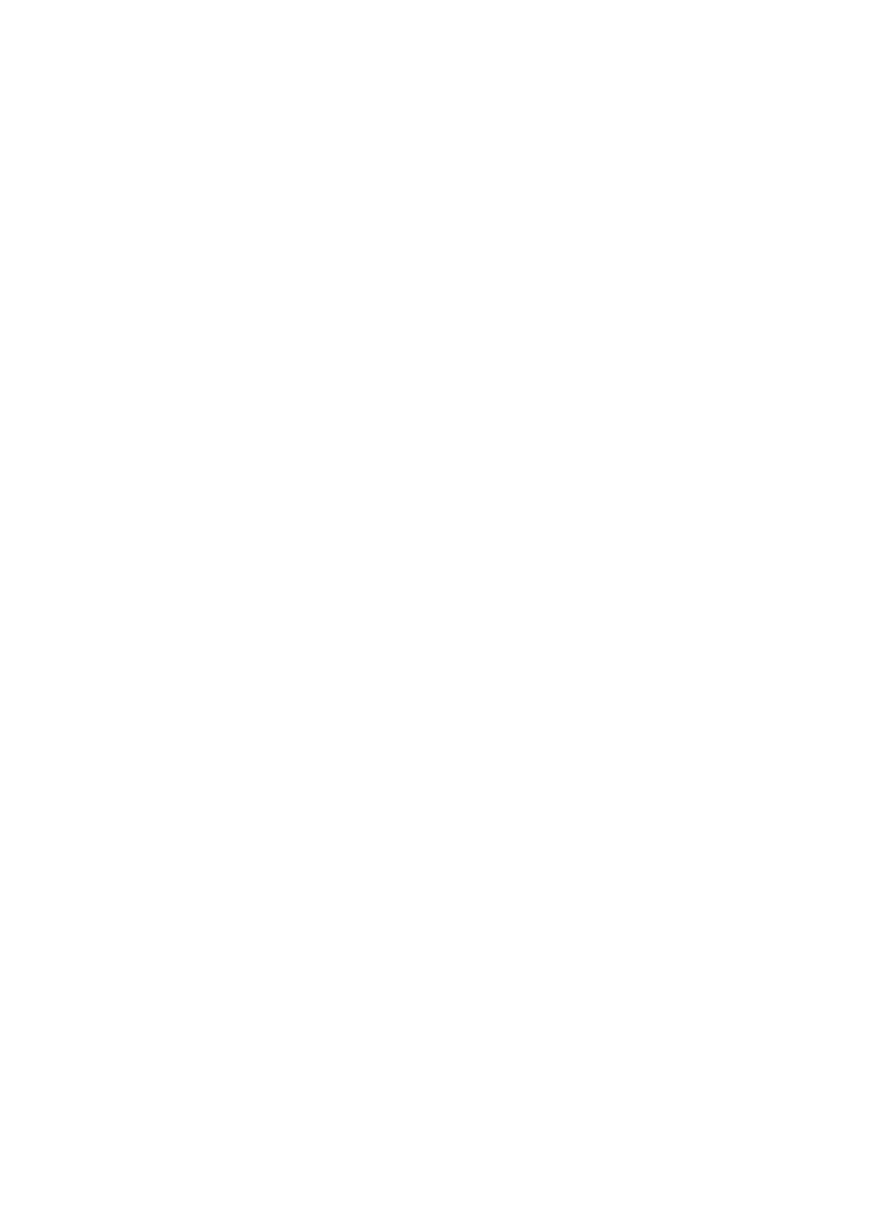
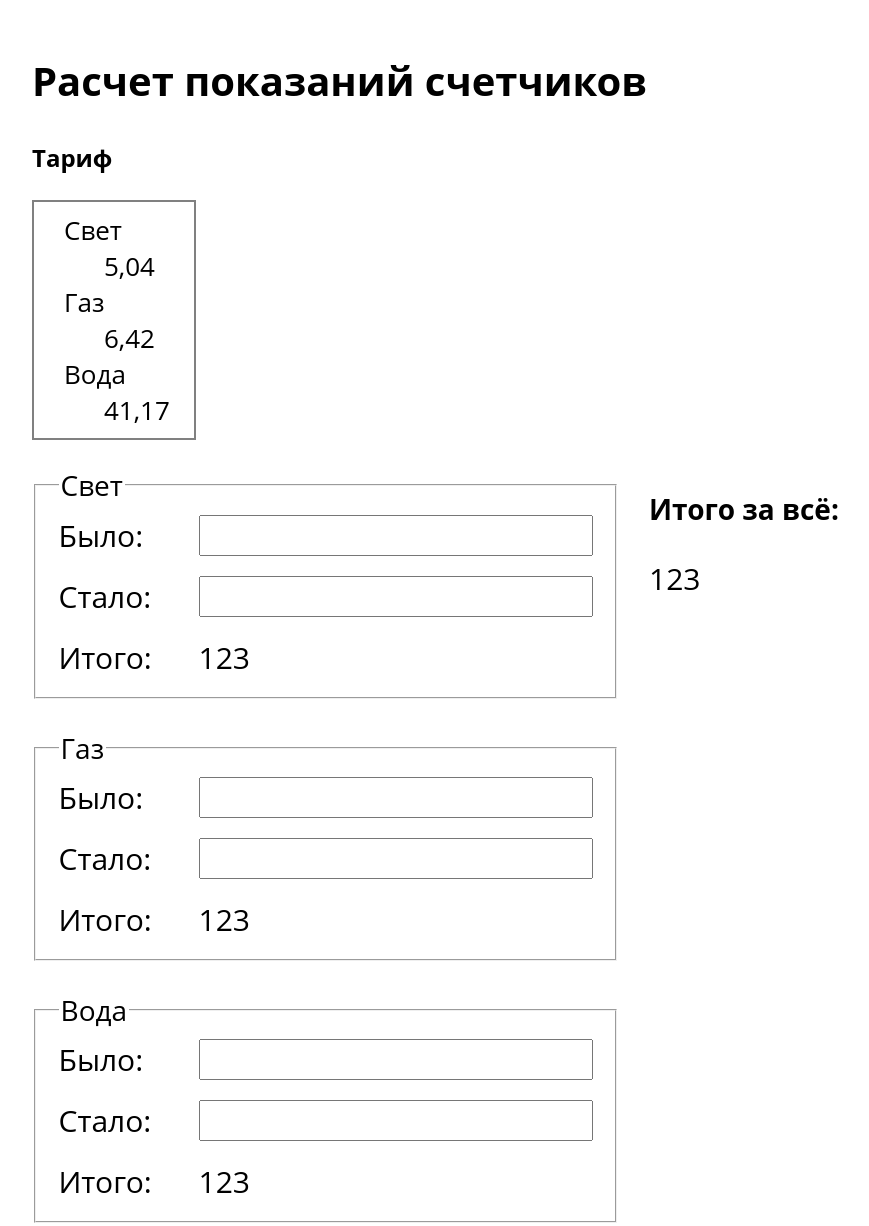
Before and after one commit to VladissGernet/calculatingCounters, a website: page source/html/index.html in a window 1280 px wide. Shown: the whole page, without its empty margins (83-952 px from the left). Before the commit the page ends 800 px from the top, so only its background shows below. Drawn offline with nearby package versions, Linux system fonts and the light colour scheme; files that its build step writes are made by us from their sources; a web font is replaced by a local one.

Commit message:
markup done

```diff
--- a/source/html/index.html
+++ b/source/html/index.html
@@ -11,6 +11,112 @@
   <link rel="preload" href="fonts/opensansbold.woff2" as="font" crossorigin="anonymous">
 </head>
 <body>
-
+<main class="main">
+  <section class="calc">
+    <div class="container">
+      <h1 class="calc__title">Расчет показаний счетчиков</h1>
+      <div class="calc__tariff">
+        <h2 class="calc__tariff-title">
+          Тариф
+        </h2>
+        <dl class="calc__list">
+          <dt class="calc__list-title">
+            Свет
+          </dt>
+          <dd class="calc__amount">
+            5,04
+          </dd>
+          <dt class="calc__list-title">
+            Газ
+          </dt>
+          <dd class="calc__amount">
+            6,42
+          </dd>
+          <dt class="calc__list-title">
+            Вода
+          </dt>
+          <dd class="calc__amount">
+            41,17
+          </dd>
+        </dl>
+      </div>
+    </div>
+  </section>
+  <form class="calc-form" action="#" method="post">
+    <div class="container calc-form__container">
+      <fieldset class="calc-form__set">
+        <legend class="calc-form__title">
+          Свет
+        </legend>
+        <div class="calc-form__field-wrapper">
+          <label class="calc-form__label" for="calc-elec-before">Было:</label>
+          <input class="calc-form__input" id="calc-elec-before" name="calc-elec-before" type="number">
+        </div>
+        <div class="calc-form__field-wrapper">
+          <label class="calc-form__label" for="calc-elec-after">Стало:</label>
+          <input class="calc-form__input" id="calc-elec-after" name="calc-elec-after" type="number">
+        </div>
+        <div class="calc-form__block-total">
+          <span class="calc-form__block-text">
+            Итого:
+          </span>
+          <span class="calc-form__block-value">
+            123
+          </span>
+        </div>
+      </fieldset>
+      <fieldset class="calc-form__set">
+        <legend class="calc-form__title">
+          Газ
+        </legend>
+        <div class="calc-form__field-wrapper">
+          <label class="calc-form__label" for="calc-gas-before">Было:</label>
+          <input class="calc-form__input" id="calc-gas-before" name="calc-gas-before" type="number">
+        </div>
+        <div class="calc-form__field-wrapper">
+          <label class="calc-form__label" for="calc-gas-after">Стало:</label>
+          <input class="calc-form__input" id="calc-gas-after" name="calc-gas-after" type="number">
+        </div>
+        <div class="calc-form__block-total">
+          <span class="calc-form__block-text">
+            Итого:
+          </span>
+          <span class="calc-form__block-value">
+            123
+          </span>
+        </div>
+      </fieldset>
+      <fieldset class="calc-form__set">
+        <legend class="calc-form__title">
+          Вода
+        </legend>
+        <div class="calc-form__field-wrapper">
+          <label class="calc-form__label" for="calc-water-before">Было:</label>
+          <input class="calc-form__input" id="calc-water-before" name="calc-water-before" type="number">
+        </div>
+        <div class="calc-form__field-wrapper">
+          <label class="calc-form__label" for="calc-water-after">Стало:</label>
+          <input class="calc-form__input" id="calc-water-after" name="calc-water-after" type="number">
+        </div>
+        <div class="calc-form__block-total">
+          <span class="calc-form__block-text">
+            Итого:
+          </span>
+          <span class="calc-form__block-value">
+            123
+          </span>
+        </div>
+      </fieldset>
+      <div class="calc-form__total">
+        <h2 class="calc-form__title">
+          Итого за всё:
+        </h2>
+        <p class="calc-form__total-result">
+          123
+        </p>
+      </div>
+    </div>
+  </form>
+</main>
 </body>
 </html>
--- /dev/null
+++ b/source/scss/calc/calc-form.scss
@@ -0,0 +1,38 @@
+.calc-form__container {
+  font-size: 30px;
+  display: grid;
+  grid-template-columns: 1fr 1fr;
+  gap: 30px;
+}
+
+.calc-form__set {
+  grid-column: 1 / 2;
+  display: flex;
+  flex-direction: column;
+  gap: 20px;
+}
+
+.calc-form__title {
+  font-size: 28px;
+}
+
+.calc-form__field-wrapper {
+  display: grid;
+  grid-template-columns: 120px 1fr;
+  gap: 20px;
+}
+
+.calc-form__input {
+  font-size: 30px;
+}
+
+.calc-form__block-total {
+  display: grid;
+  grid-template-columns: 120px 1fr;
+  gap: 20px;
+}
+
+.calc-form__total {
+  grid-column: 2 / 3;
+  grid-row: 1 / 2;
+}
--- /dev/null
+++ b/source/scss/calc/calc.scss
@@ -0,0 +1,10 @@
+.calc__title {
+  font-size: 40px;
+}
+
+.calc__list {
+  font-size: 26px;
+  border: 2px solid #808080;
+  padding: 10px 30px;
+  max-width: 100px;
+}
--- /dev/null
+++ b/source/scss/general/main.scss
@@ -0,0 +1,4 @@
+.main {
+  padding-top: 20px;
+  padding-bottom: 80px;
+}
--- a/source/scss/style.scss
+++ b/source/scss/style.scss
@@ -2,3 +2,6 @@
 @import "general/visually-hidden.scss";
 @import "general/fonts.scss";
 @import "general/container.scss";
+@import "general/main.scss";
+@import "calc/calc.scss";
+@import "calc/calc-form.scss";
```
